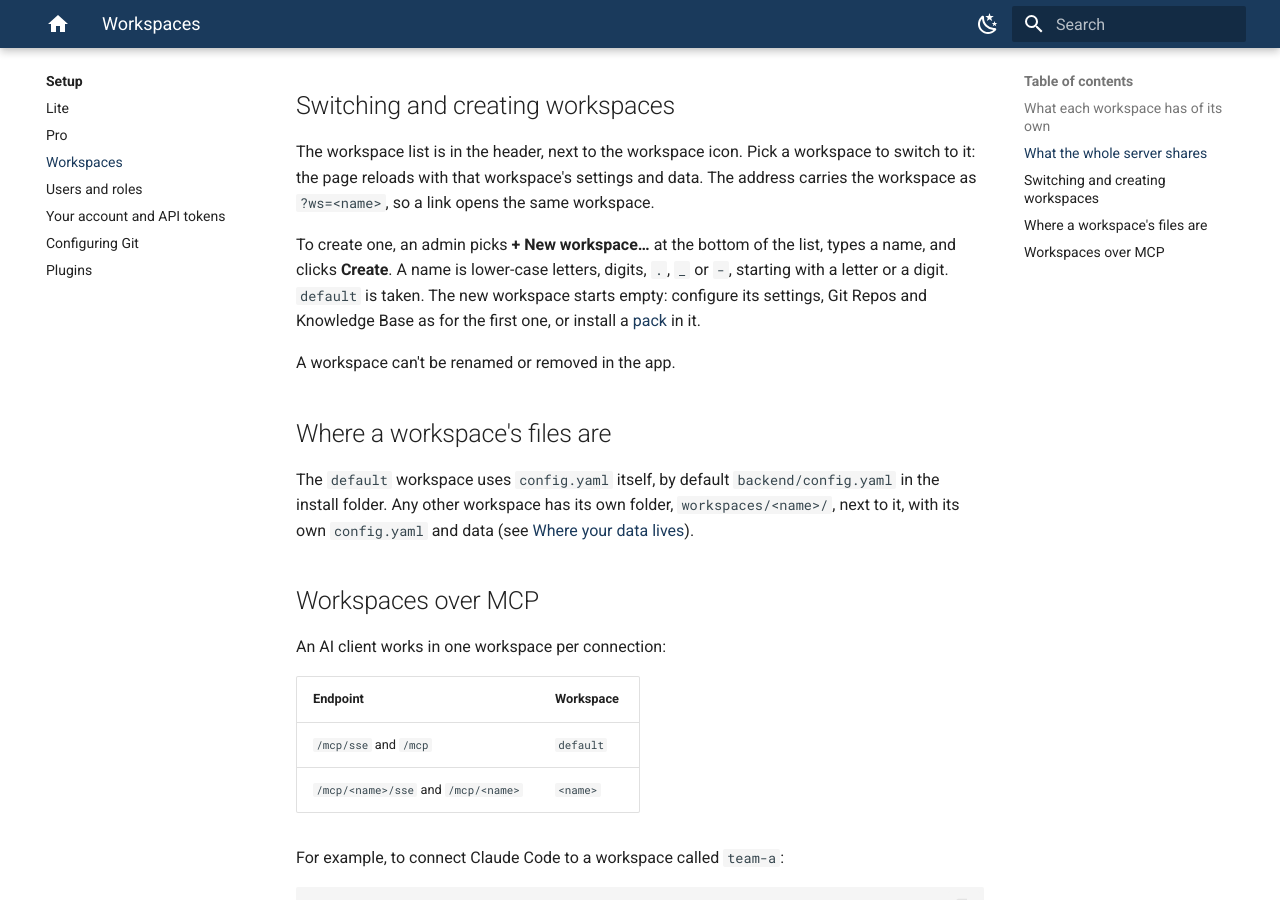
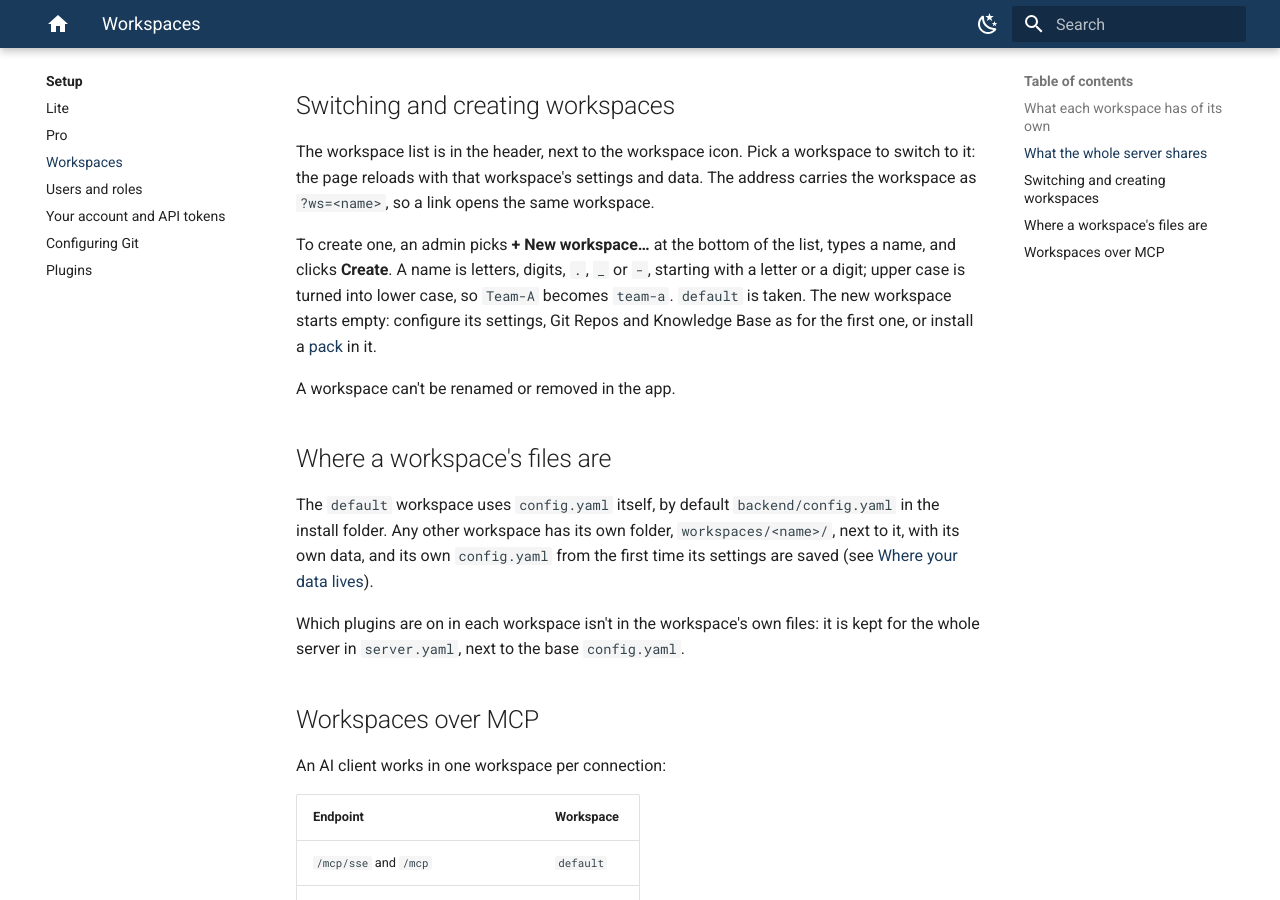
Before and after one commit to roadmap-mcp/roadmap-mcp.github.io, an MkDocs documentation site: the page built from docs/get-started/workspaces.md, in a window 1280 px wide and 900 px high, scrolled down 768 px. Built offline with MkDocs 1.6.1 and Material for MkDocs 9.7.7, drawn with Linux system fonts in a browser that asks for light colours.

Commit message:
Workspaces: names are lower-cased; which files appear when

```diff
--- a/docs/get-started/workspaces.md
+++ b/docs/get-started/workspaces.md
@@ -33,8 +33,9 @@ switch to it: the page reloads with that workspace's settings and data. The addr
 carries the workspace as `?ws=<name>`, so a link opens the same workspace.
 
 To create one, an admin picks **+ New workspace…** at the bottom of the list, types a
-name, and clicks **Create**. A name is lower-case letters, digits, `.`, `_` or `-`,
-starting with a letter or a digit. `default` is taken. The new workspace starts
+name, and clicks **Create**. A name is letters, digits, `.`, `_` or `-`, starting
+with a letter or a digit; upper case is turned into lower case, so `Team-A` becomes
+`team-a`. `default` is taken. The new workspace starts
 empty: configure its settings, Git Repos and Knowledge Base as for the first one, or
 install a [pack](../knowledge-base/packs.md) in it.
 
@@ -44,8 +45,12 @@ A workspace can't be renamed or removed in the app.
 
 The `default` workspace uses `config.yaml` itself, by default `backend/config.yaml`
 in the install folder. Any other workspace has its own folder,
-`workspaces/<name>/`, next to it, with its own `config.yaml` and data (see
+`workspaces/<name>/`, next to it, with its own data, and its own `config.yaml` from
+the first time its settings are saved (see
 [Where your data lives](pro.md#where-your-data-lives)).
+
+Which plugins are on in each workspace isn't in the workspace's own files: it is
+kept for the whole server in `server.yaml`, next to the base `config.yaml`.
 
 ## Workspaces over MCP
 
```
